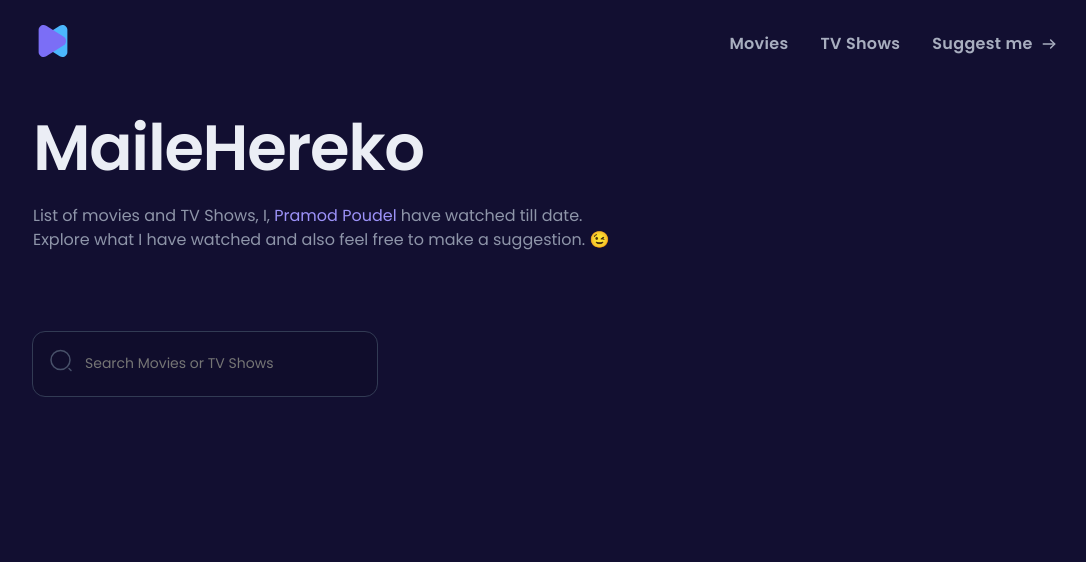
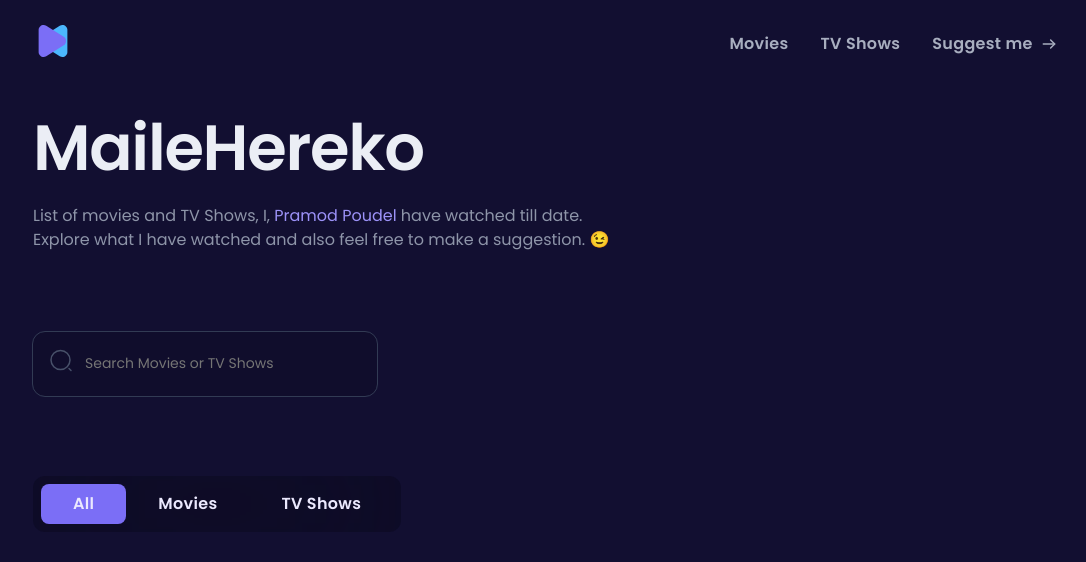
Before and after one commit to Doniyor2707/Movie-app, a React (Create React App) app: page / in a window 1280 px wide. Shown: the top 562 px of the page, without its empty margins (87-1173 px from the left). Built offline with nearby package versions, Linux system fonts and the light colour scheme.

Commit message:
tabs buttonlar tayyor

```diff
--- /dev/null
+++ b/src/components/mainTabs/MainTabs.jsx
@@ -0,0 +1,16 @@
+import { Link } from "react-router-dom";
+import styles from "./MainTabs.module.css";
+
+export const MainTabs = ({ data }) => {
+  return (
+    <div className={styles.mainTabs}>
+      <div className={styles.mainTabsItem}>
+        {data.map(({label, to, key}) => (
+          <Link className={[styles.mainTabsItemLink,key===1?styles.active:''].join(' ')} to={to} key={key}>
+            {label}
+          </Link>
+        ))}
+      </div>
+    </div>
+  );
+};
--- /dev/null
+++ b/src/components/mainTabs/MainTabs.module.css
@@ -0,0 +1,29 @@
+.mainTabs {
+  display: flex;
+  justify-content: space-between;
+
+  margin-bottom: 24px;
+}
+
+.mainTabsItem {
+  padding: 8px;
+  display: flex;
+  border-radius: 12px;
+  backdrop-filter: blur(80px);
+  background: var(--black-20);
+}
+
+.mainTabsItemLink {
+  padding: 8px 32px;
+  font-family: var(--font-family);
+  font-weight: 600;
+  font-size: 16px;
+  line-height: 150%;
+  border-radius: 8px;
+  letter-spacing: 0.02em;
+  color: var(--primary-50);
+}
+
+.mainTabsItem .active {
+  background: var(--primary-400);
+}
--- a/src/components/searchBox/Search.module.css
+++ b/src/components/searchBox/Search.module.css
@@ -4,6 +4,7 @@
   max-width: 344px;
   min-width: 250px;
   width: 100%;
+  margin-bottom: 80px;
 }
 
 .searchBoxInput {
--- a/src/pages/home/Home.jsx
+++ b/src/pages/home/Home.jsx
@@ -1,8 +1,28 @@
+import { MainTabs } from "../../components/mainTabs/MainTabs";
 import { SearchBox } from "../../components/searchBox/SearchBox";
 import MyTitle from "../../components/ui/myTitle/MyTitle";
 import styles from "./home.module.css";
 
 const Home = () => {
+
+  const tabsData = [
+    {
+      key: 1,
+      label: "All",
+      to: "/",
+    },
+    {
+      key: 2,
+      label: "Movies",
+      to: "/",
+    },
+    {
+      key: 3,
+      label: "TV Shows",
+      to: "/",
+    },
+  ];
+
   return (
     <div className="home">
       {/* Title */}
@@ -10,6 +30,9 @@ const Home = () => {
 
       {/* Serarch box */}
       <SearchBox/>
+
+      {/* Tabs */}
+      <MainTabs data = {tabsData}/>
     </div>
   );
 };
```
